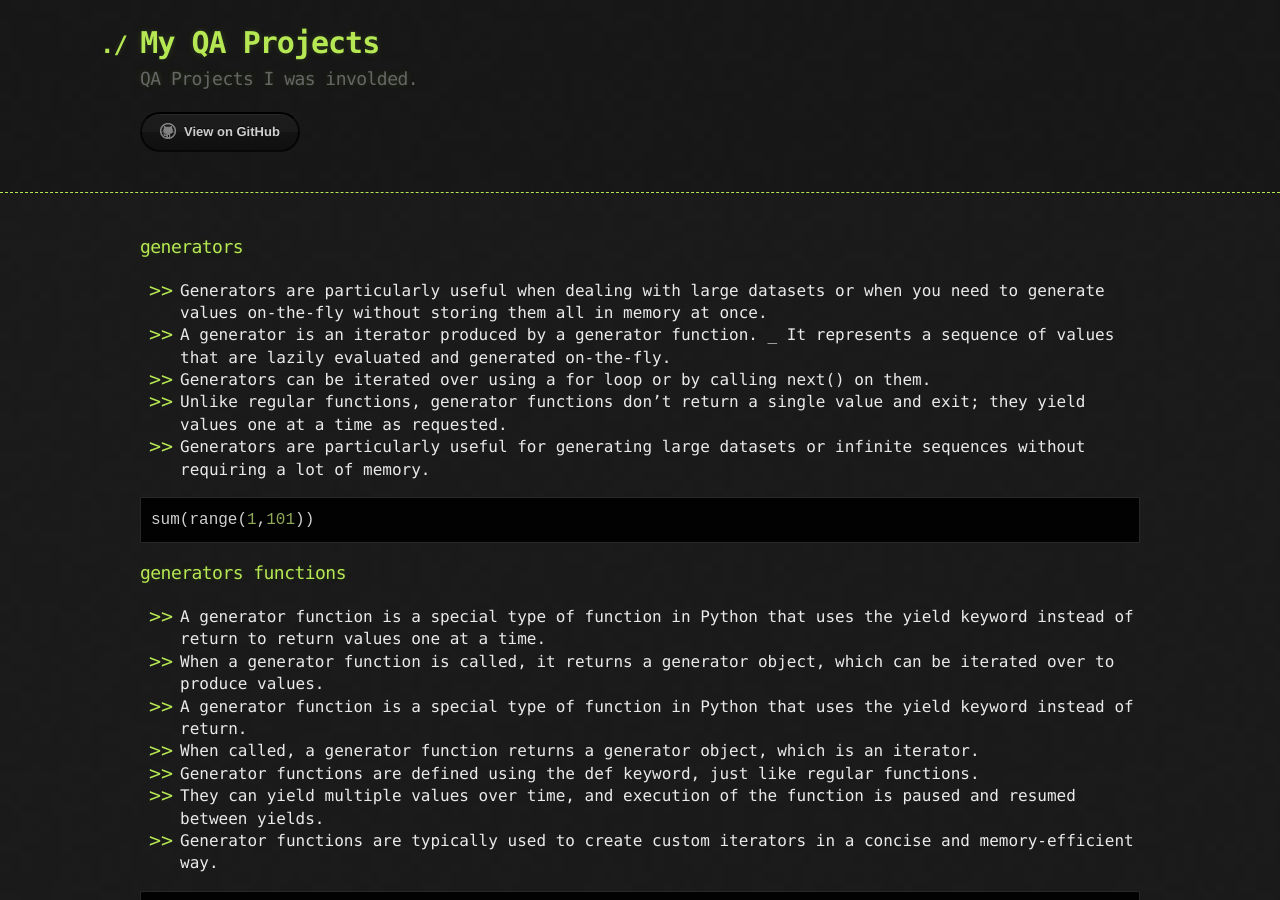
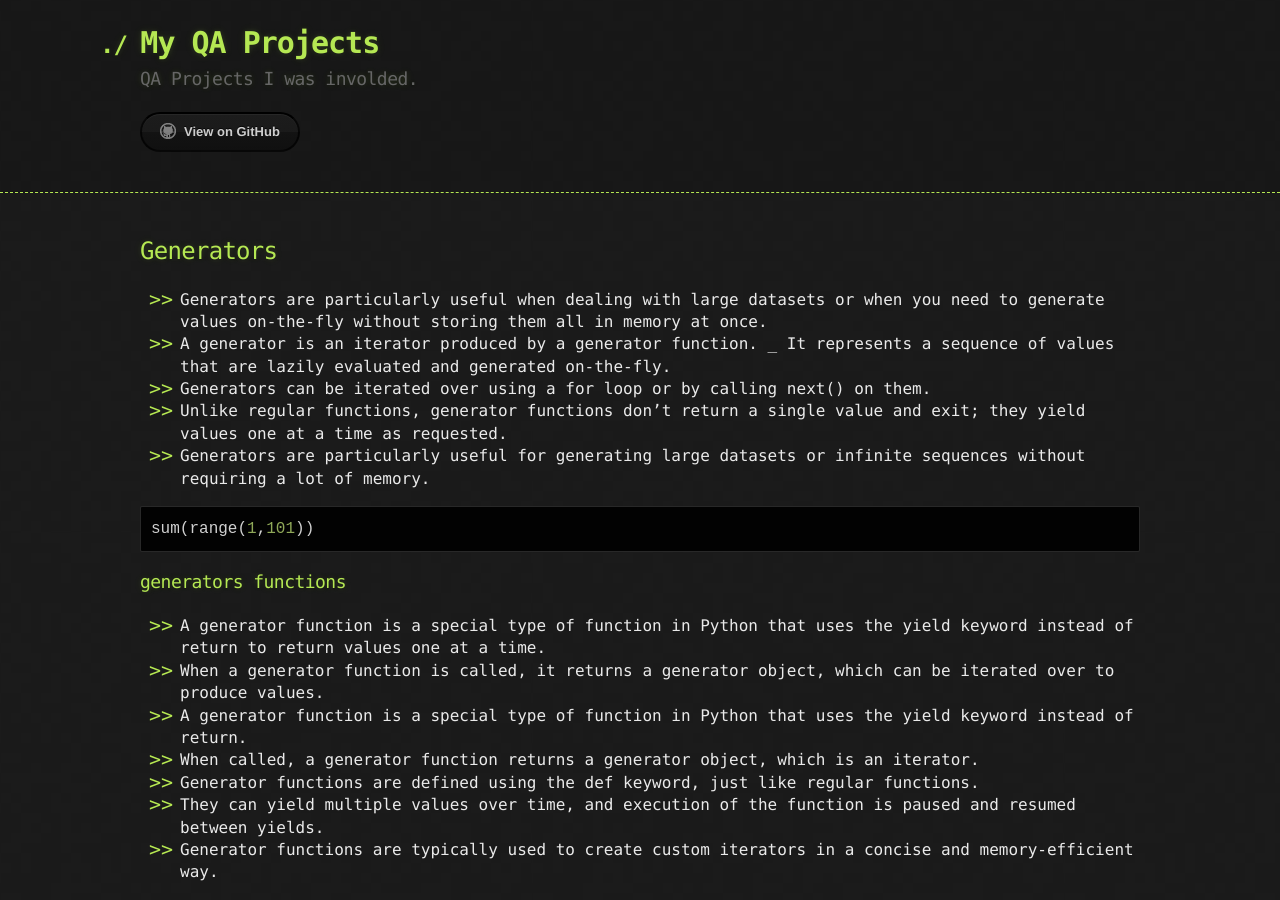
Before and after one commit to sciustechnologia/sciustechnologia.github.io, a Jekyll site: the page built from python/06_functions/0609_generators.md, in a window 1280 px wide and 900 px high. Built offline with Jekyll 4.4.1, drawn with Linux system fonts in a browser that asks for light colours; part of the change alters nothing that is shown.

```diff
--- a/python/06_functions/0609_generators.md
+++ b/python/06_functions/0609_generators.md
@@ -1,9 +1,9 @@
 ---
-title: 06_lec_function_generators
+title: Python || function_generators
 layout: default
 ---
 
-### generators
+## Generators
 
 - Generators are particularly useful when dealing with large datasets or when you need to generate values on-the-fly without storing them all in memory at once.
 - A generator is an iterator produced by a generator function.
```
